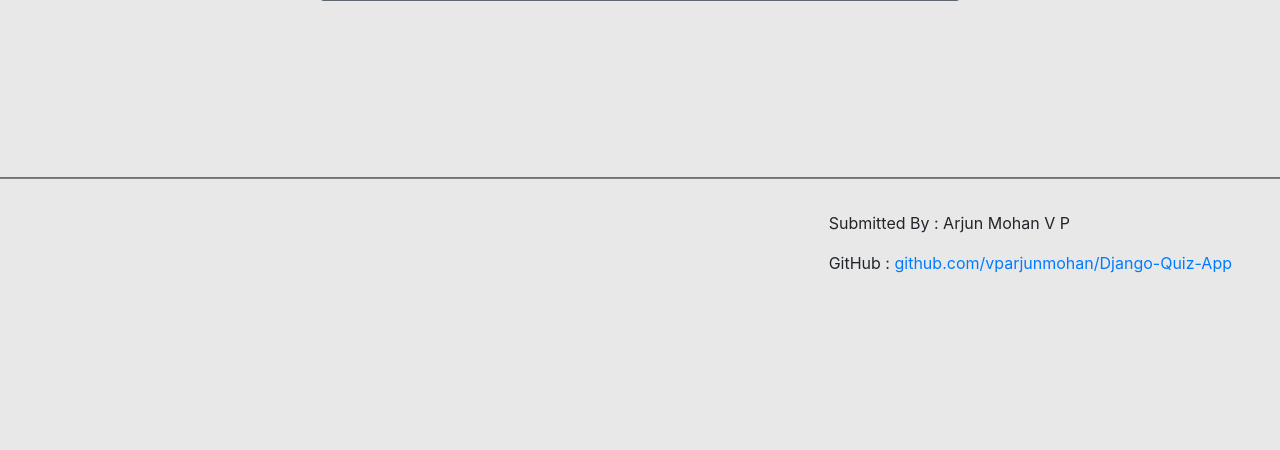
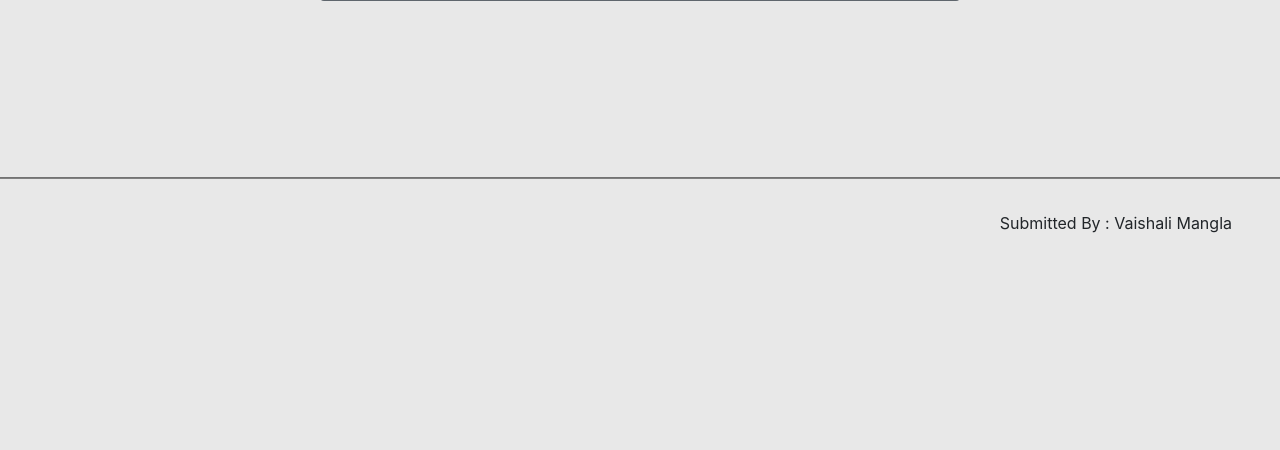
Before and after one commit to hydrozzen/Quiz-App, a Django app: page /quiz/category/1/ in a window 1280 px wide. Shown: the part 1411-1861 px from the top of the page. Run offline with Django 3.2, Linux system fonts and the light colour scheme; a user stored in the database is signed in; data comes from the database, SQL or seed files in the repository; both versions use the stored data as it was after the commit; some libraries are stand-ins or nearby versions.

Commit message:
Add files via upload

```diff
--- a/templates/index.html
+++ b/templates/index.html
@@ -52,9 +52,8 @@
 <br><br><br><br><br><br><br><br><br><br><br><br><br>
 <hr style="height:1px;border-width:0;color:gray;background-color:gray; ">
 <footer class="mr-lg-5 mt-3" style="float:right;">
-  <p>Submitted By: Arjun Mohan V P</p>
-  <p>GitHub: <a href="https://github.com/vparjunmohan/Django-Quiz-App" target=_blank>github.com/vparjunmohan/Django-Quiz-App</a></p>
-</footer>
+  <p>Submitted By: Vaishali Mangla</p>
+ </footer>
 </div>
 
 {% endblock content %}
--- a/templates/quiz.html
+++ b/templates/quiz.html
@@ -108,8 +108,7 @@ Question {{page_obj.number}} of {{page_obj.paginator.num_pages}}
       <br><br><br><br><br><br>
 <hr style="height:1px;color:gray;background-color:gray;">
 <footer class="mr-lg-5 mt-3" style="float:right;">
-  <p>Submitted By : Arjun Mohan V P</p>
-  <p>GitHub : <a href="https://github.com/vparjunmohan/Django-Quiz-App" target=_blank>github.com/vparjunmohan/Django-Quiz-App</a></p>
-</footer>
+  <p>Submitted By : Vaishali Mangla</p>
+  </footer>
 </div>
 {% endblock content %}
```
Also changed, not shown: db.sqlite3.
